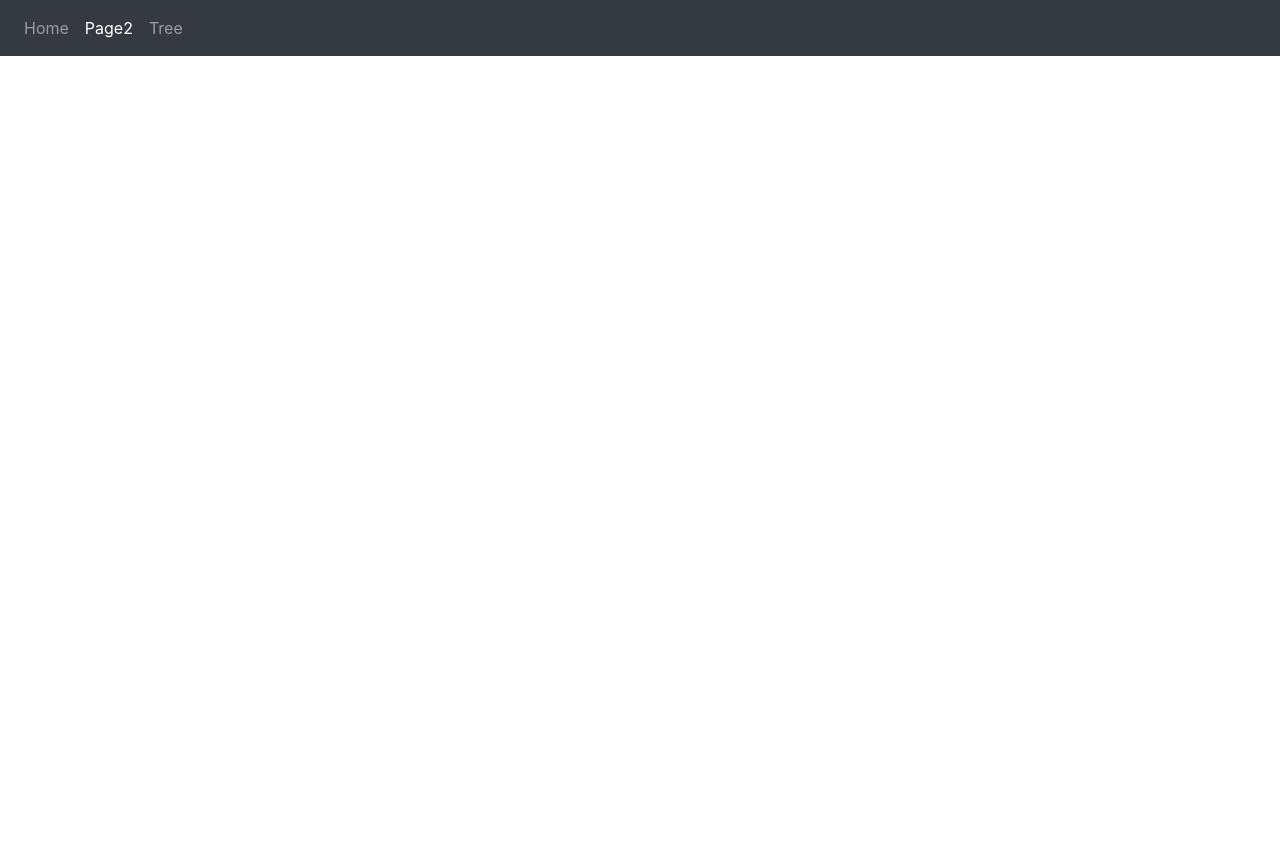
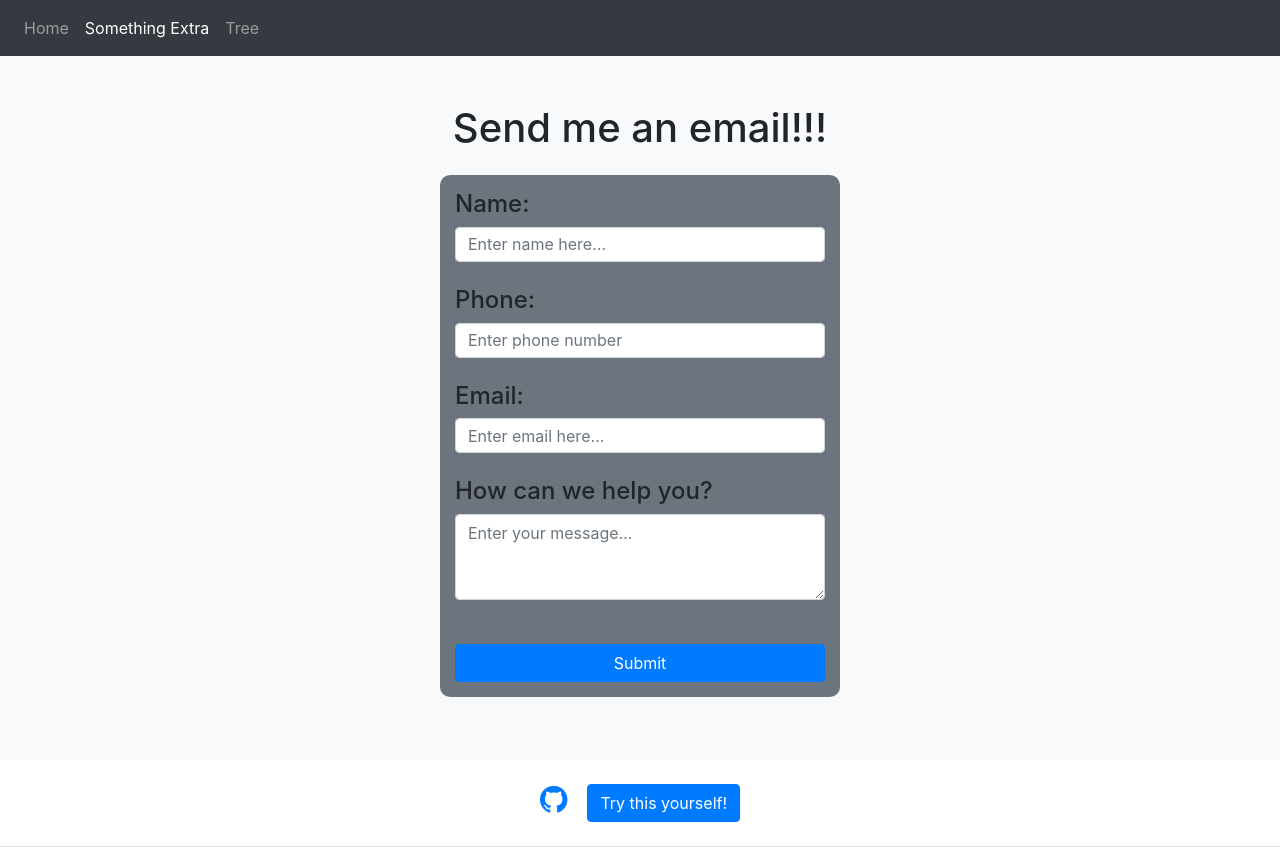
Before and after one commit to tbacon20/SkillCheck1, a plain HTML site: page pages/page2.html in a window 1280 px wide. Before the commit the page ends 800 px from the top, so only its background shows below. Drawn offline with nearby package versions, Linux system fonts and the light colour scheme; files that its build step writes are made by us from their sources.

Commit message:
adding footer

```diff
--- a/css/style.css
+++ b/css/style.css
@@ -0,0 +1,27 @@
+form {
+    overflow: hidden;
+    width: 400px;
+
+    margin: 15px !important;
+    padding: 15px;
+    border-radius: 10px;
+    border-color: green;
+}
+
+.center-form {
+    display: flex;
+    flex-wrap: wrap;
+    flex-direction: column;
+    align-items: center;
+    justify-content: center;
+}
+
+.full-width {
+    width: 100%;
+    text-align: center;
+}
+
+.links {
+    margin-left: 10px;
+    margin-right: 10px;
+}
--- a/pages/page2.html
+++ b/pages/page2.html
@@ -3,11 +3,13 @@
     <head>
         <meta charset="utf-8">
         <meta http-equiv="X-UA-Compatible" content="IE=edge">
-        <title>Skill Check 1</title>
+        <title>Something Extra</title>
+
+        <link rel="stylesheet" href="https://cdnjs.cloudflare.com/ajax/libs/font-awesome/4.7.0/css/font-awesome.min.css">
 
         <link rel="stylesheet" href="https://stackpath.bootstrapcdn.com/bootstrap/4.2.1/css/bootstrap.min.css" />
         <link rel="stylesheet" href="https://maxcdn.bootstrapcdn.com/font-awesome/4.7.0/css/font-awesome.min.css" />
-        <link rel="stylesheet" href="css/style.css">
+        <link rel="stylesheet" href="../css/style.css">
     </head>
     <body>
         <nav class="navbar navbar-expand-lg navbar-dark bg-dark">
@@ -20,7 +22,7 @@
                   <a class="nav-link" href="../index.html">Home<span class="sr-only">(current)</span></a>
                 </li>
                 <li class="nav-item active">
-                  <a class="nav-link" href="#">Page2</a>
+                  <a class="nav-link" href="#">Something Extra</a>
                 </li>
                 <li class="nav-item">
                     <a class="nav-link" href="tree.txt">Tree</a>
@@ -29,8 +31,30 @@
             </div>
         </nav>
 
+        <div class="p-5 bg-light center-form">
+            <h1 class="full-width">Send me an email!!!</h1>
+            <form id="contact-form" class="bg-secondary" method="post">
+                <h4>Name:</h4>
+                <input type="text" style="height:35px;" id="name-input" placeholder="Enter name here…" class="form-control" style="width:100%;" /><br/>
+                <h4>Phone:</h4>
+                <input type="phone" style="height:35px;" id="phone-input" placeholder="Enter phone number" class="form-control" style="width:100%;"/><br/>
+                <h4>Email:</h4>
+                <input type="email" style="height:35px;" id="email-input" placeholder="Enter email here…" class="form-control" style="width:100%;"/><br/>
+                <h4>How can we help you?</h4>
+                <textarea id="description-input" rows="3" placeholder="Enter your message…" class="form-control" style="width:100%;"></textarea><br/>
+                <div class="g-recaptcha" data-sitekey="6Lc7cVMUAAAAAM1yxf64wrmO8gvi8A1oQ_ead1ys" class="form-control" style="width:100%;"></div>
+                <button type="button" onClick="submitToAPI(event)" class="btn-primary btn-block btn" style="margin-top:20px;">Submit</button>
+            </form>
+        </div>
 
-
+        <footer class="text-center text-lg-start bg-white text-muted">
+            <section class="d-flex justify-content-center p-4 border-bottom">
+                <a href="https://github.com/tbacon20/SkillCheck1" class="me-4 link-secondary links">
+                  <i class="fa fa-github fa-2x"></i>
+                </a>
+                <a class="btn btn-primary links" href="https://aws.amazon.com/blogs/architecture/create-dynamic-contact-forms-for-s3-static-websites-using-aws-lambda-amazon-api-gateway-and-amazon-ses/" role="button">Try this yourself!</a>
+            </section>
+        </footer>
 
         <script src="https://cdn.jsdelivr.net/npm/jquery@3.5.1/dist/jquery.slim.min.js" integrity="sha384-DfXdz2htPH0lsSSs5nCTpuj/zy4C+OGpamoFVy38MVBnE+IbbVYUew+OrCXaRkfj" crossorigin="anonymous"></script>
         <script src="https://cdn.jsdelivr.net/npm/bootstrap@4.6.2/dist/js/bootstrap.bundle.min.js" integrity="sha384-Fy6S3B9q64WdZWQUiU+q4/2Lc9npb8tCaSX9FK7E8HnRr0Jz8D6OP9dO5Vg3Q9ct" crossorigin="anonymous"></script>
```
Also changed, not shown: index.html (+12 -2 lines).
